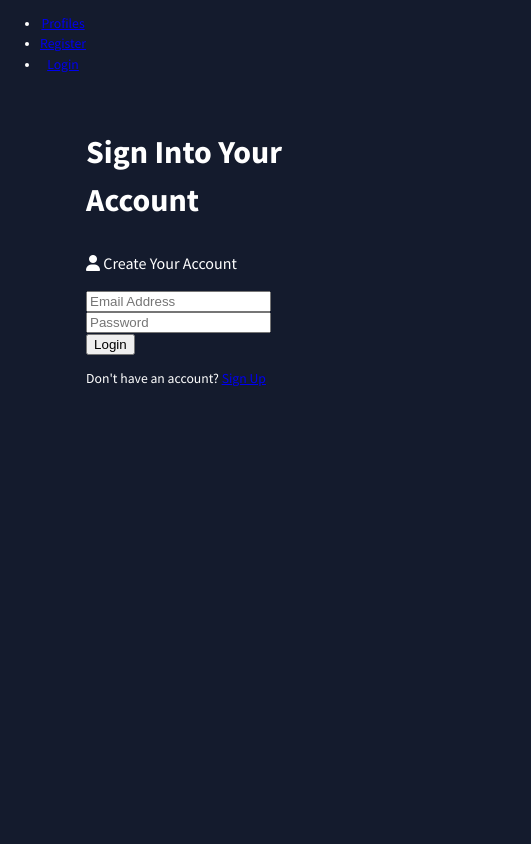
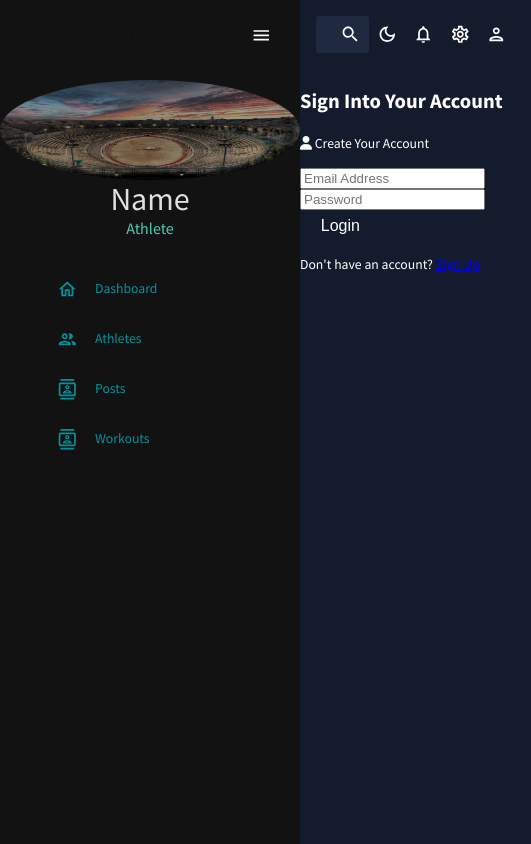
Before and after one commit to keyth202/inqwellDev, a React (Create React App) app in the folder client/: page /login in a window 390 px wide. Shown: the whole page, 531 px wide, since content can reach past the window. Built offline with nearby package versions, Linux system fonts and the light colour scheme.

Commit message:
changed app and theme

```diff
--- a/client/src/App.js
+++ b/client/src/App.js
@@ -56,12 +56,15 @@ const App= ()  => {
     <ColorModeContext.Provider value ={colorMode} >
       <ThemeProvider theme={theme}>
         <CssBaseline />
+
         <Provider store ={store}>
-          <Router>
-            <div className='app'>
-              <Navbar />
+
+
+          <Router> <div className='app'>
+            <AuthSidebar />
               <main className='content'>
-              {/*<Topbar />*/}
+                <Topbar />
+              {/* <Navbar />*/}
             <Routes>
               <Route path="/" element={<Landing />} />
               <Route path="register" element={<Register />} />
@@ -102,9 +105,11 @@ const App= ()  => {
                 />
           </Routes>
           </main>
-          </div>
+        </div>
           </Router >
+
         </Provider>
+
       </ThemeProvider>
     </ColorModeContext.Provider>
   );
--- a/client/src/components/layout/Landing.js
+++ b/client/src/components/layout/Landing.js
@@ -4,6 +4,7 @@ import {connect} from 'react-redux';
 import PropTypes from 'prop-types';
 import SearchBar from '../search/Searchbar';
 import './landing.css';
+import { Container } from '@mui/material';
 
 const Landing = ({isAuthenticated}) => {
   if(isAuthenticated){
@@ -11,9 +12,8 @@ const Landing = ({isAuthenticated}) => {
   }
 
   return (
-    <section className="landing">
-    <div className="dark-overlay">
-      <div className="landing-inner">
+    <Container>
+
         <h1 className="x-large">Zoe's Arena</h1>
         <p className="lead">
           Create a fitness profile, wager points versus friends and get help from trainers
@@ -23,9 +23,8 @@ const Landing = ({isAuthenticated}) => {
           <Link to="login" className="btn btn-light">Login</Link>
           <SearchBar items={[{name:'cat'},{name:'dog'}]}/>
         </div>
-      </div>
-    </div>
-  </section>
+    </Container>
+
   )
 }
 
--- a/client/src/components/layout/landing.css
+++ b/client/src/components/layout/landing.css
@@ -6,7 +6,7 @@ img {
 
 /* Overlay */
 .dark-overlay {
-  background-color: rgba(0, 0, 0, 0.7);
+
   position: absolute;
   top: 0;
   left: 0;
@@ -34,91 +34,67 @@ img {
   justify-content: center;
   text-align: center;
 }
-
-/* Mobile Styles */
-@media (max-width: 700px) {
-  .container {
-    margin-top: 8rem;
+.btn {
+  display: inline-block;
+  background: var(--light-color);
+  color: #333333;
+  padding: 0.4rem 1.3rem;
+  font-size: 1rem;
+  border: none;
+  cursor: pointer;
+  margin-right: 0.5rem;
+  transition: opacity 0.2s ease-in;
+  outline: none;
+}
+.btn-primary,
+.bg-primary,
+.badge-primary,
+.alert-primary {
+  background: var(--primary-color);
+  color: #fff;
 }
 
-  .hide-sm {
-    display: none;
+.btn-light,
+.bg-light,
+.badge-light,
+.alert-light {
+  background: var(--light-color);
+  color: #333;
 }
 
-  /* Text Styles */
-  .x-large {
-    font-size: 3rem;
+.btn-dark,
+.bg-dark,
+.badge-dark,
+.alert-dark {
+  background: var(--dark-color);
+  color: #fff;
 }
 
-  .large {
-    font-size: 2rem;
+.btn-danger,
+.bg-danger,
+.badge-danger,
+.alert-danger {
+  background: var(--danger-color);
+  color: #fff;
 }
 
-  .lead {
-    font-size: 1rem;
+.btn-success,
+.bg-success,
+.badge-success,
+.alert-success {
+  background: var(--success-color);
+  color: #fff;
 }
 
-  /* Navbar */
-  .navbar {
-    display: block;
-    text-align: center;
+.btn-white,
+.bg-white,
+.badge-white,
+.alert-white {
+  background: #fff;
+  color: #333;
+  border: #ccc solid 1px;
 }
 
-  .navbar ul {
-    text-align: center;
-    justify-content: center;
+.btn:hover {
+  opacity: 0.8;
 }
-
-  .navbar h1 {
-    margin-bottom: 1rem;
-  }
-
-  .navbar .welcome {
-    display: none;
-  }
-
-  /* Profiles Page */
-  .profile {
-    grid-template-columns: 1fr;
-    text-align: center;
-  }
-
-  .profile ul {
-    display: none;
-  }
-
-  /* Profile Page */
-
-  .profile-top img,
-  .profile img {
-    width: 200px;
-    margin: auto;
-  }
-
-  .profile-grid {
-    grid-template-areas:
-      'top'
-      'about'
-      'exp'
-      'edu'
-      'github';
-  }
-
-  .profile-about .skills {
-    flex-direction: column;
-  }
-
-  .dash-buttons a {
-    display: block;
-    width: 100%;
-    margin-bottom: 0.2rem;
-  }
-
-  .post {
-    grid-template-columns: 1fr;
-  }
-  .post a,
-  .post button {
-    padding: 0.3rem 0.4rem;
-  }
-}
--- a/client/src/components/layout/sidebar/AuthSidebar.jsx
+++ b/client/src/components/layout/sidebar/AuthSidebar.jsx
@@ -1,13 +1,23 @@
 import React, {useState} from 'react';
 import PropTypes from 'prop-types';
 import { Sidebar, Menu, MenuItem} from 'react-pro-sidebar';
-//import 'react-pro-sidebar/dist/css/styles.css';
-import { Box, IconButton, Typography, useTheme } from '@mui/material';
+//import 'react-pro-sidebar/dist/styles';
+import {
+  Box,
+  IconButton,
+  Typography,
+  useTheme,
+  Drawer,
+  List,
+  Stack,
+  Toolbar } from '@mui/material';
 import { Link } from 'react-router-dom';
 import { tokens } from '../../../themes/theme';
 import HomeOutlinedIcon from '@mui/icons-material/HomeOutlined';
 import PeopleOutlinedIcon from '@mui/icons-material/PeopleOutlined';
 import ContactsOutlinedIcon from '@mui/icons-material/ContactsOutlined';
+import MenuOutlinedIcon from '@mui/icons-material/MenuOutlined';
+import showcase from '../../../img/showcase2.jpg';
 
 
 const Item = ({ title, to, icon, selected, setSelected }) => {
@@ -17,7 +27,8 @@ const Item = ({ title, to, icon, selected, setSelected }) => {
     <MenuItem
       active={selected === title}
       style={{
-        color: colors.grey[100],
+        color: colors.tealAccent[100],
+        fontSize: 16
       }}
       onClick={() => setSelected(title)}
       icon={icon}
@@ -27,7 +38,11 @@ const Item = ({ title, to, icon, selected, setSelected }) => {
     </MenuItem>
   );
 };
-
+const sizeConfigs = {
+  sidebar: {
+    width: "300px"
+  }
+};
 const AuthSidebar = (/*{
   profile: {
     user: { name, avatar }
@@ -60,8 +75,45 @@ const AuthSidebar = (/*{
       }}
     >
       {/*Menu Items */}
-      <Sidebar collapsed={isCollapsed}>
-        <Menu>
+      <Drawer
+      variant='permanent'
+      collapsed={isCollapsed}
+      sx={{
+        width: sizeConfigs.sidebar.width,
+        flexShrink: 0,
+        "& .MuiDrawer-paper": {
+          width: sizeConfigs.sidebar.width,
+          boxSizing: "border-box",
+          borderRight: "0px",
+        }}}
+        >
+      {/*<Sidebar collapsed={isCollapsed}>*/}
+        <Menu iconShape="square">
+          {/* Logo and Menu 3 lines */}
+          <MenuItem
+            onClick={() => setIsCollapsed(!isCollapsed)}
+            icon={isCollapsed ? <MenuOutlinedIcon /> : undefined}
+            style={{
+              margin: "10px 0 20px 0",
+              color: colors.grey[900],
+            }}
+            >
+             {!isCollapsed && (
+              <Box
+                display="flex"
+                justifyContent="space-between"
+                alignItems="center"
+                ml="15px"
+              >
+                <Typography variant="h3" color={colors.grey[900]}>
+                  Zoe's Arena
+                </Typography>
+                <IconButton onClick={() => setIsCollapsed(!isCollapsed)}>
+                  <MenuOutlinedIcon />
+                </IconButton>
+              </Box>
+            )}
+            </MenuItem>
       { !isCollapsed && (
         <Box mb="25px">
           <Box
@@ -71,12 +123,12 @@ const AuthSidebar = (/*{
             >
               <img
                 alt="profile-user"
-                width = "100px"
+                width = "50px"
                 height ="100px"
-                src={"avatar"}
+                src={showcase}
                 style={{
                   cursor:"pointer",
-                  borderRadius:"50px"
+                  borderRadius:"50%"
                 }} />
           </Box>
           <Box textAlign={"center"}>
@@ -86,6 +138,9 @@ const AuthSidebar = (/*{
             >
               {"Name"}
             </Typography>
+            <Typography variant="h5" color={colors.greenAccent[500]}>
+                  {"Athlete"}
+              </Typography>
           </Box>
         </Box>
       )}
@@ -121,10 +176,32 @@ const AuthSidebar = (/*{
 
         </Box>
         </Menu>
-      </Sidebar>
+      {/*</Sidebar>*/}
+      </Drawer>
     </Box>
   )
 }
+
+const AuthSideBar2 = () => {
+  return (
+    <Drawer
+      variant='permanent'
+      sx={{
+        width: sizeConfigs.sidebar.width,
+        flexShrink: 0,
+        "& .MuiDrawer-paper": {
+          width: sizeConfigs.sidebar.width,
+          boxSizing: "border-box",
+          borderRight: "0px",
+          //backgroundColor: colorConfigs.sidebar.bg,
+          //color: colorConfigs.sidebar.color
+      }}}
+      >
+
+    </Drawer>
+  )
+}
+
 AuthSidebar.propTypes = {
   profile: PropTypes.object
 }
--- a/client/src/components/layout/topbar/Topbar.js
+++ b/client/src/components/layout/topbar/Topbar.js
@@ -1,4 +1,4 @@
-import React, {useContext} from 'react';
+import React, { useContext} from 'react';
 import {Box, IconButton, useTheme} from '@mui/material';
 import { ColorModeContext, tokens } from '../../../themes/theme';
 import {InputBase} from '@mui/material';
--- a/client/src/themes/theme.js
+++ b/client/src/themes/theme.js
@@ -60,6 +60,9 @@ export const tokens = (mode) => ({
           800: "#2a2d64",
           900: "#151632",
         },
+        tealAccent:{
+          100: "#039299"
+        }
       }
     : {
         grey: {
@@ -117,6 +120,9 @@ export const tokens = (mode) => ({
           800: "#c3c6fd",
           900: "#e1e2fe",
         },
+        tealAccent:{
+          100: "#039299"
+        }
       }),
 });
 
```
Lines whose indentation alone changed are shown as unchanged.
